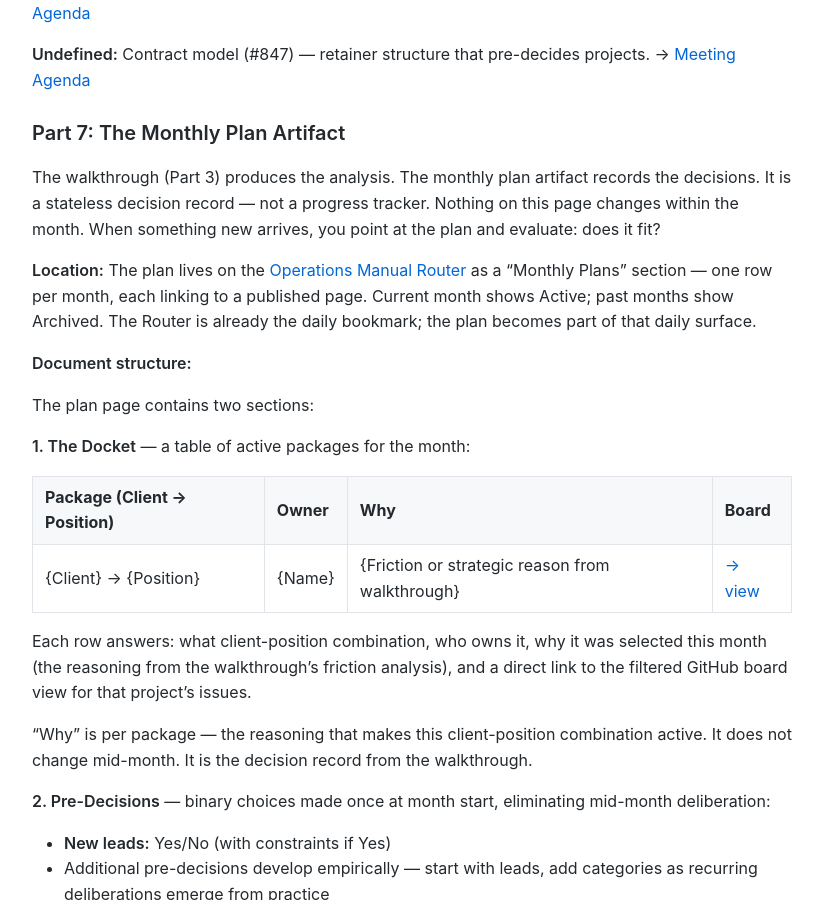
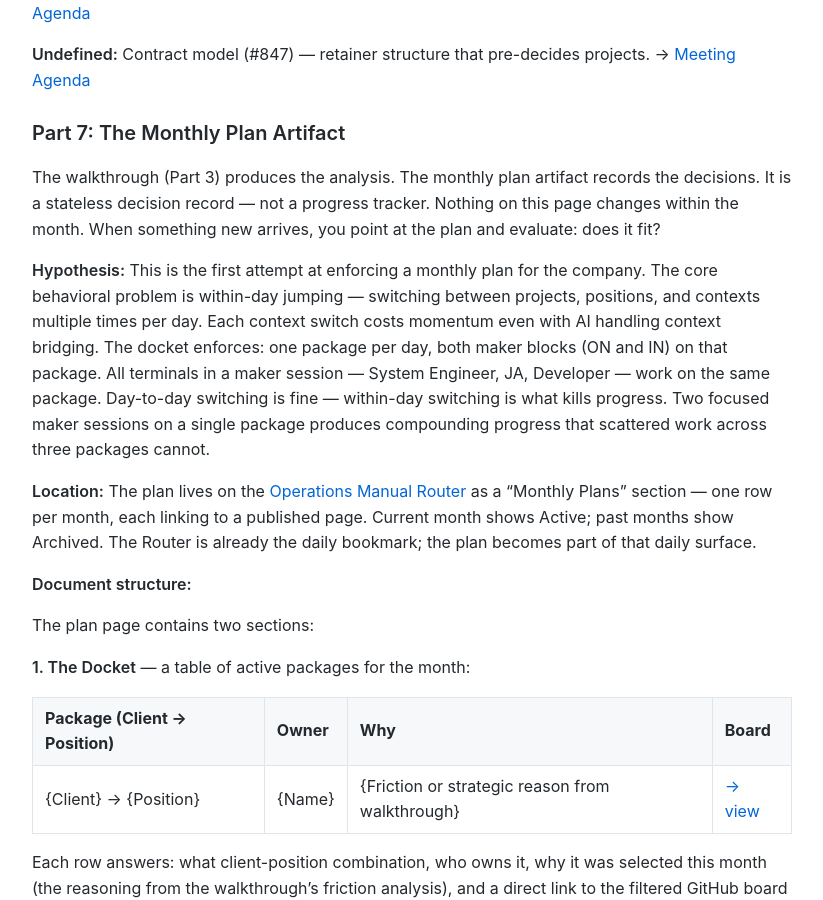
Before and after one commit to MariusWilsch/public-wilsch-ai-pages, a Jekyll site: the page built from project/soloforce/monthly-planning-system-design.md, in a window 1280 px wide and 900 px high, scrolled down 5205 px. Shown: the whole window, without its empty margins (228-1051 px from the left). Built offline with Jekyll 4.4.1, drawn with Linux system fonts in a browser that asks for light colours; our own code applies the rules of GitHub Pages for plain Markdown files.

Commit message:
Sync from hippocampus 2026-02-22

```diff
--- a/project/soloforce/monthly-planning-system-design.md
+++ b/project/soloforce/monthly-planning-system-design.md
@@ -148,6 +148,8 @@ This is what Part 3's walkthrough produces. Each month's output differs.
 
 The walkthrough (Part 3) produces the analysis. The monthly plan artifact records the decisions. It is a stateless decision record — not a progress tracker. Nothing on this page changes within the month. When something new arrives, you point at the plan and evaluate: does it fit?
 
+**Hypothesis:** This is the first attempt at enforcing a monthly plan for the company. The core behavioral problem is within-day jumping — switching between projects, positions, and contexts multiple times per day. Each context switch costs momentum even with AI handling context bridging. The docket enforces: one package per day, both maker blocks (ON and IN) on that package. All terminals in a maker session — System Engineer, JA, Developer — work on the same package. Day-to-day switching is fine — within-day switching is what kills progress. Two focused maker sessions on a single package produces compounding progress that scattered work across three packages cannot.
+
 **Location:** The plan lives on the [Operations Manual Router](https://mariuswilsch.github.io/public-wilsch-ai-pages/global/operations-manual-router) as a "Monthly Plans" section — one row per month, each linking to a published page. Current month shows Active; past months show Archived. The Router is already the daily bookmark; the plan becomes part of that daily surface.
 
 **Document structure:**
```
